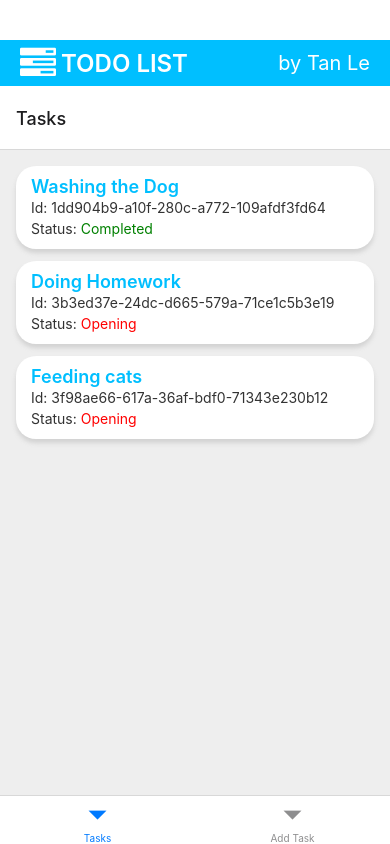
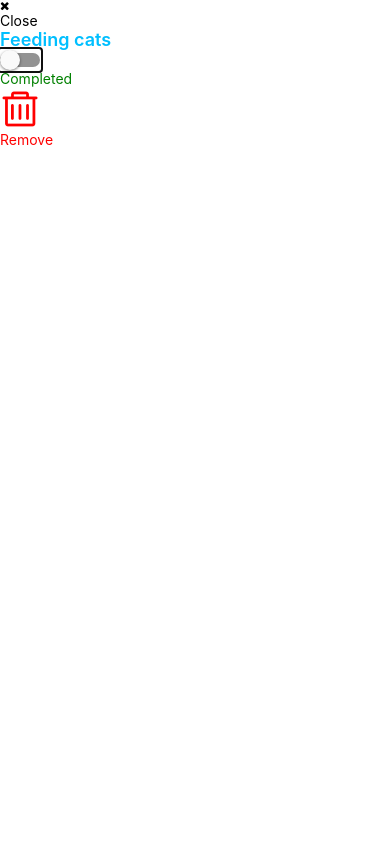
Before and after one commit to tanle-dev/TodoApp, a React Native app: screen / in a window 390 px wide. Built offline with nearby package versions, Linux system fonts and the light colour scheme.

Commit message:
Add feature Modal

```diff
--- a/src/components/Header/Header.js
+++ b/src/components/Header/Header.js
@@ -6,7 +6,7 @@ export function Header(){
     return (
         <View style = {styles.container}>
             <View style = {styles.logoContainer}>
-                <FontAwesome name="tasks" size={36} color={'#FFF'}/>
+                <FontAwesome name="gitlab" size={36} color={'#FFF'}/>
                 <Text style={styles.logoText}>TODO LIST</Text>
             </View>
             <Text style={styles.authorName}>by Tan Le</Text>
--- a/src/components/Tasks/Task/Task.js
+++ b/src/components/Tasks/Task/Task.js
@@ -1,13 +1,35 @@
-import { Text, View } from "react-native";
+import { AntDesign, FontAwesome } from "@expo/vector-icons";
+import { Modal, Pressable, Switch, Text, View } from "react-native";
 import { styles } from "./styles";
 
 export function Task(props){
     const {task} = props
     return(
-        <View style={styles.container}>
-            <Text style={styles.title}>{task.title}</Text>
-            <Text style={styles.id}>Id: {task.id}</Text>
-            <Text style={styles.id}>Status: {task.status ? (<Text style={{color:"green"}}>Completed</Text>): (<Text style={{color:"red"}}>Opening</Text>)}</Text>
-        </View>
+        <Pressable>
+            <View style={styles.container}>
+                <Text style={styles.title}>{task.title}</Text>
+                <Text style={styles.id}>Id: {task.id}</Text>
+                <Text style={styles.id}>Status: {task.status ? (<Text style={{color:"green"}}>Completed</Text>): (<Text style={{color:"red"}}>Opening</Text>)}</Text>
+            </View>
+            <Modal>
+                <View>
+                    <View>
+                        <FontAwesome name='close'></FontAwesome>
+                        <Text>Close</Text>
+                    </View>
+                    <Text style={styles.title}>{task.title}</Text>
+                    <View>
+                        <View>
+                            <Switch></Switch>
+                            <Text style={{color:"green"}}>Completed</Text>
+                        </View>
+                        <View>
+                            <AntDesign name='delete' style={{color:"red"}} size={40}></AntDesign>
+                            <Text style={{color:"red"}}>Remove</Text>
+                        </View>
+                    </View>
+                </View>
+            </Modal>
+        </Pressable>
     )
 }
```
